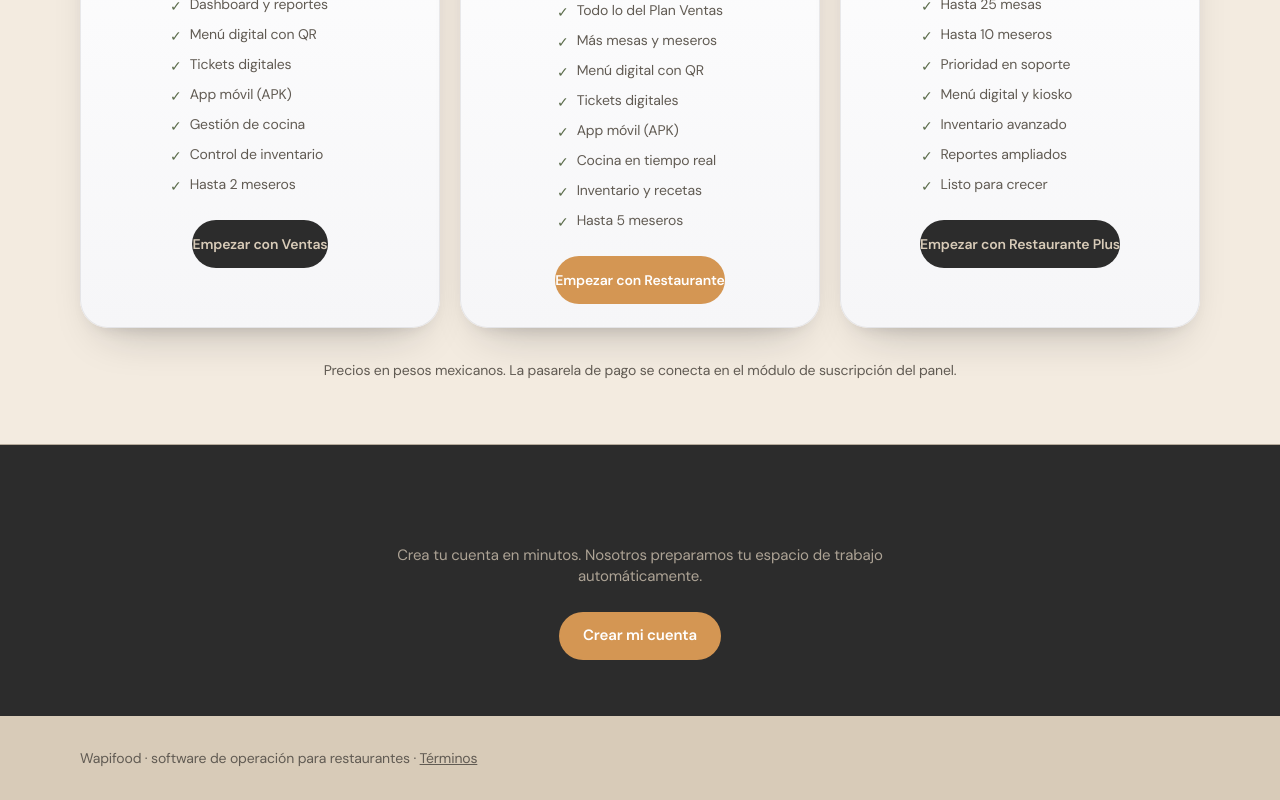
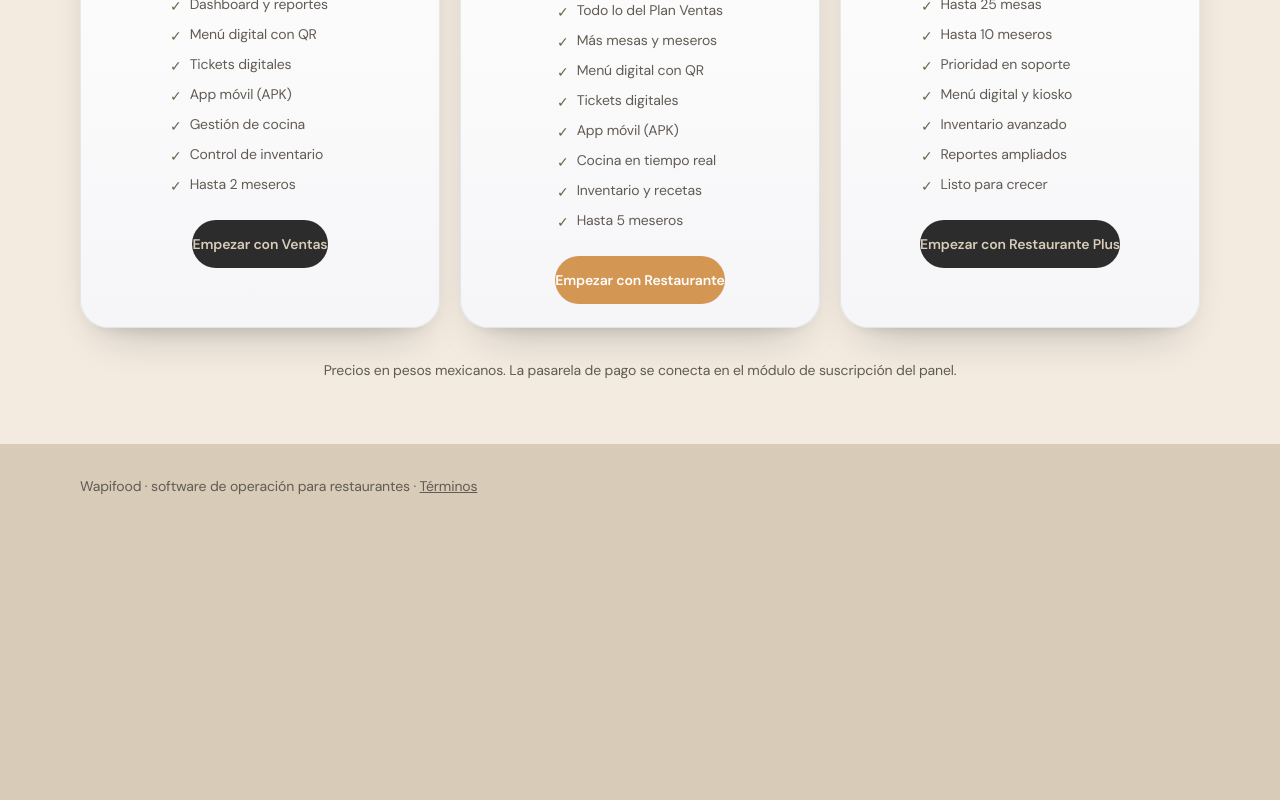
Before and after one commit to wapifoodmx-ctrl/NewWapifood, a Next.js app: page / in a window 1280 px wide. Shown: the part 1771-2571 px from the top of the page. After the commit the page ends 2299 px from the top, so only its background shows below. Built offline with nearby package versions, Linux system fonts and the light colour scheme.

Commit message:
feat: was removed section

```diff
--- a/src/app/page.js
+++ b/src/app/page.js
@@ -126,25 +126,6 @@ export default function LandingPage() {
 
       <PricingSection />
 
-      <section className="border-t border-[var(--color-line)] bg-[var(--color-ink)] py-14 text-[var(--color-cream)]">
-        <div className="mx-auto max-w-6xl px-4 text-center">
-          <SplitText
-            {...TITLE}
-            tag="h2"
-            text="Listo para tu restaurante"
-            className="text-3xl"
-            textAlign="center"
-          />
-          <p className="mx-auto mt-3 max-w-xl text-[var(--color-cream)]/75">
-            Crea tu cuenta en minutos. Nosotros preparamos tu espacio de trabajo
-            automáticamente.
-          </p>
-          <Link href="/login" className="mt-6 inline-flex h-12 items-center rounded-full bg-[var(--color-ember)] px-6 font-semibold text-white">
-            Crear mi cuenta
-          </Link>
-        </div>
-      </section>
-
       <footer className="mx-auto max-w-6xl px-4 py-8 text-sm text-[var(--color-muted)]">
         Wapifood · software de operación para restaurantes ·{" "}
         <Link href="/terminos" className="underline">
```
Also changed, not shown: 1 other file (tests, documents, lock files or other folders).
